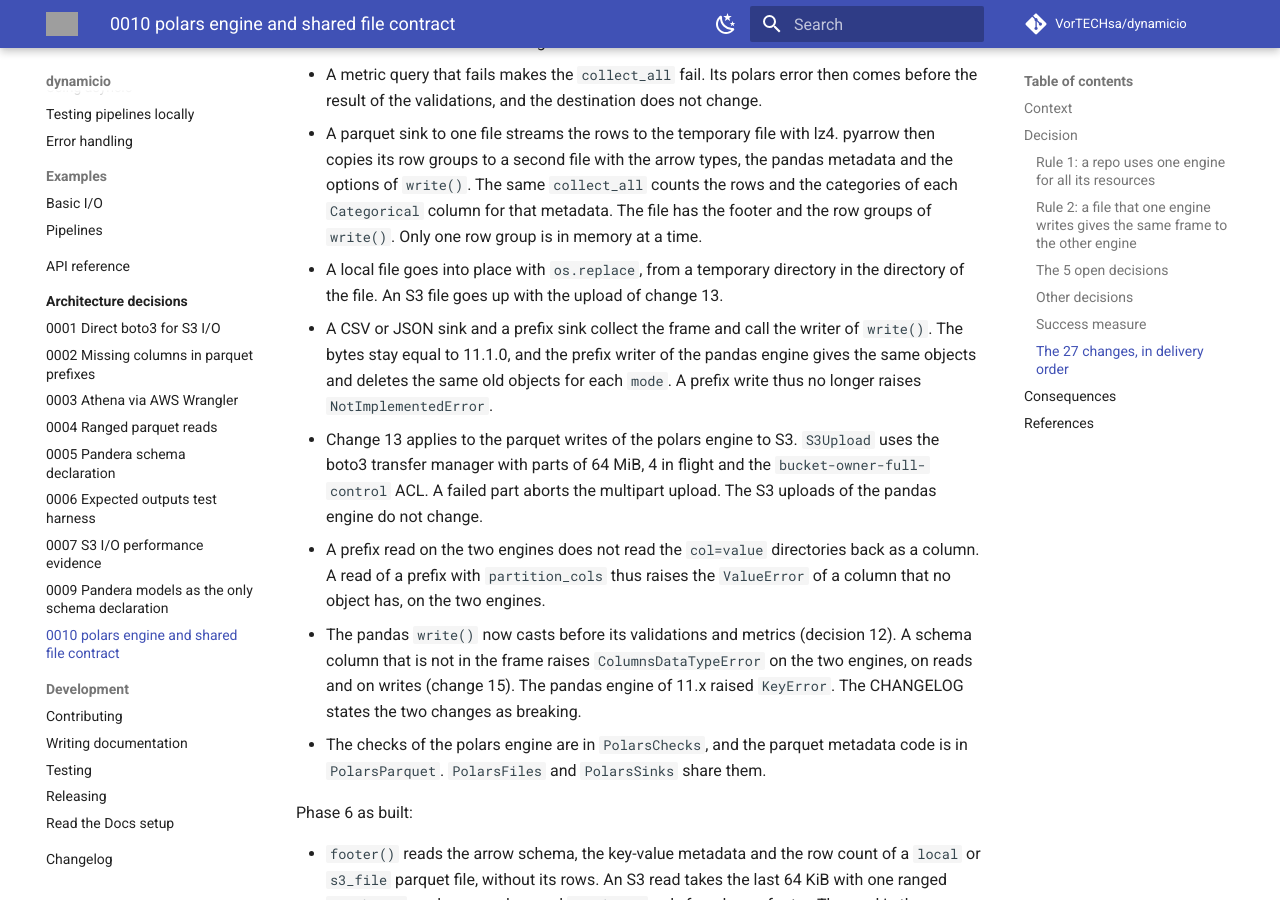
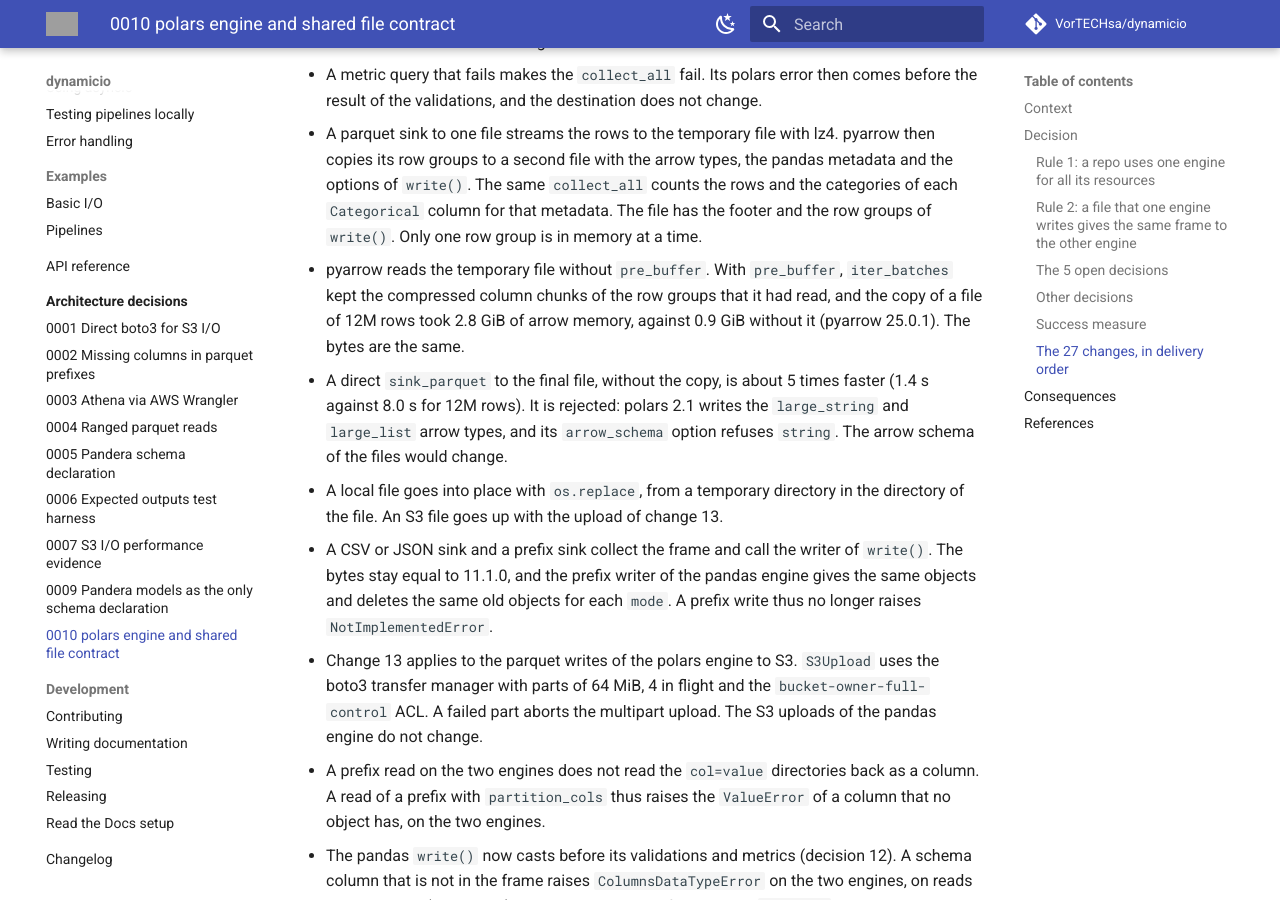
Before and after one commit to VorTECHsa/dynamicio, an MkDocs documentation site: the page built from docs/adr/0010-polars-engine-and-shared-file-contract.md, in a window 1280 px wide and 900 px high, scrolled down 14410 px. Built offline with MkDocs 1.6.1 and Material for MkDocs 9.7.7, drawn with Linux system fonts in a browser that asks for light colours; comment, search, counter and statistics services are not loaded; grey boxes are pictures that could not be loaded.

Commit message:
docs(RND-25353): read the staged sink file without pre_buffer, and reject the direct polars sink in ADR 0010

```diff
--- a/docs/adr/0010-polars-engine-and-shared-file-contract.md
+++ b/docs/adr/0010-polars-engine-and-shared-file-contract.md
@@ -375,6 +375,10 @@ Phase 5 as built:
 - A parquet sink to one file streams the rows to the temporary file with lz4. pyarrow then copies its row groups to a second file with the arrow types,
   the pandas metadata and the options of `write()`. The same `collect_all` counts the rows and the categories of each `Categorical` column for that metadata.
   The file has the footer and the row groups of `write()`. Only one row group is in memory at a time.
+- pyarrow reads the temporary file without `pre_buffer`. With `pre_buffer`, `iter_batches` kept the compressed column chunks of the row groups that it
+  had read, and the copy of a file of 12M rows took 2.8 GiB of arrow memory, against 0.9 GiB without it (pyarrow 25.0.1). The bytes are the same.
+- A direct `sink_parquet` to the final file, without the copy, is about 5 times faster (1.4 s against 8.0 s for 12M rows). It is rejected: polars 2.1
+  writes the `large_string` and `large_list` arrow types, and its `arrow_schema` option refuses `string`. The arrow schema of the files would change.
 - A local file goes into place with `os.replace`, from a temporary directory in the directory of the file. An S3 file goes up with the upload of change 13.
 - A CSV or JSON sink and a prefix sink collect the frame and call the writer of `write()`. The bytes stay equal to 11.1.0, and the prefix writer of the
   pandas engine gives the same objects and deletes the same old objects for each `mode`. A prefix write thus no longer raises `NotImplementedError`.
```
